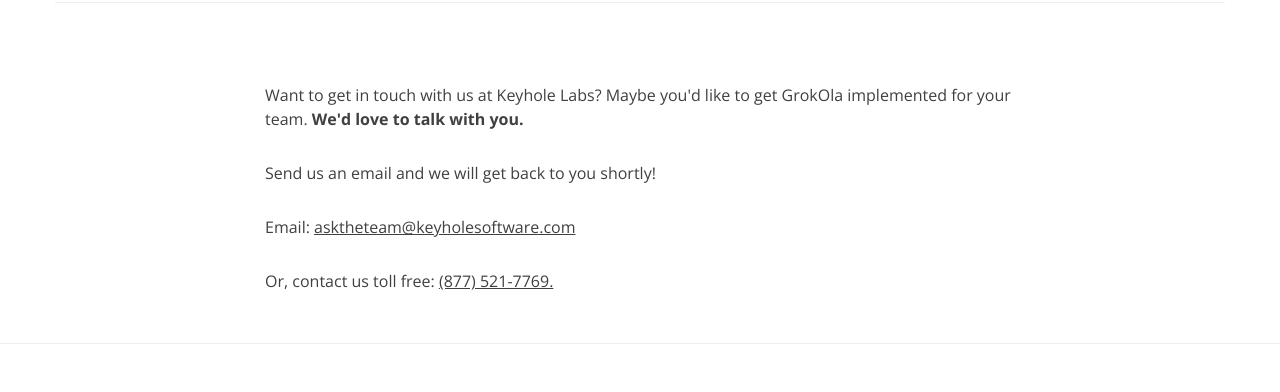
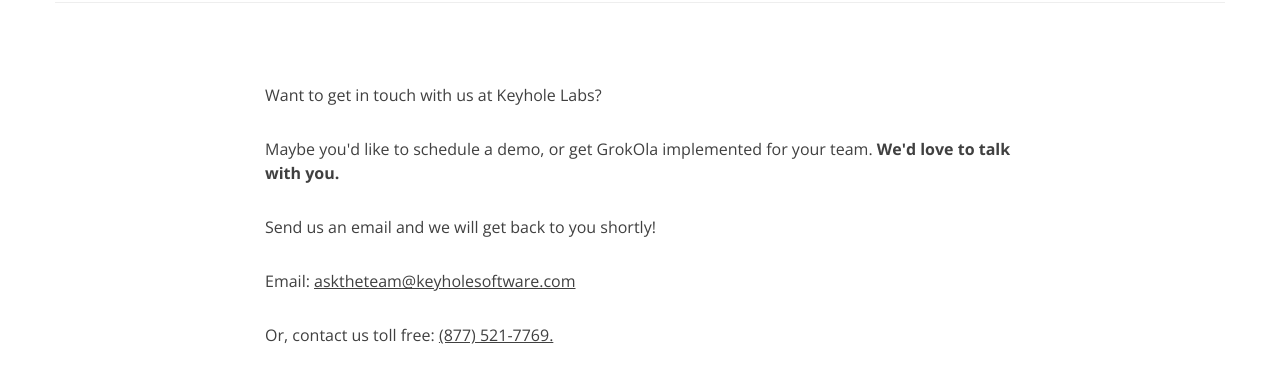
Before and after one commit to in-the-keyhole/www.grokola.com, a website: page contact.html in a window 1280 px wide. Shown: the part 199-591 px from the top of the page. Drawn offline with nearby package versions, Linux system fonts and the light colour scheme.

Commit message:
Update contact.html

```diff
--- a/contact.html
+++ b/contact.html
@@ -144,7 +144,9 @@
             <div class="page-subheading"><h2>Contact</h2></div>
 
             <div class="col-lg-8 col-lg-offset-2 col-md-10 col-md-offset-1">
-                <p>Want to get in touch with us at Keyhole Labs? Maybe you'd like to get GrokOla implemented for your team. <strong>We'd love to talk with you.</strong></p>
+                <p>Want to get in touch with us at Keyhole Labs?</p>
+
+                <p>Maybe you'd like to schedule a demo, or get GrokOla implemented for your team. <strong>We'd love to talk with you.</strong></p>
 
                 <p>Send us an email and we will get back to you shortly!</p>
                 <p>Email:</b> <a href="mailto:asktheteam@keyholesoftware.com?subject=GrokOla Inquiry">asktheteam@keyholesoftware.com</a></p>
```
